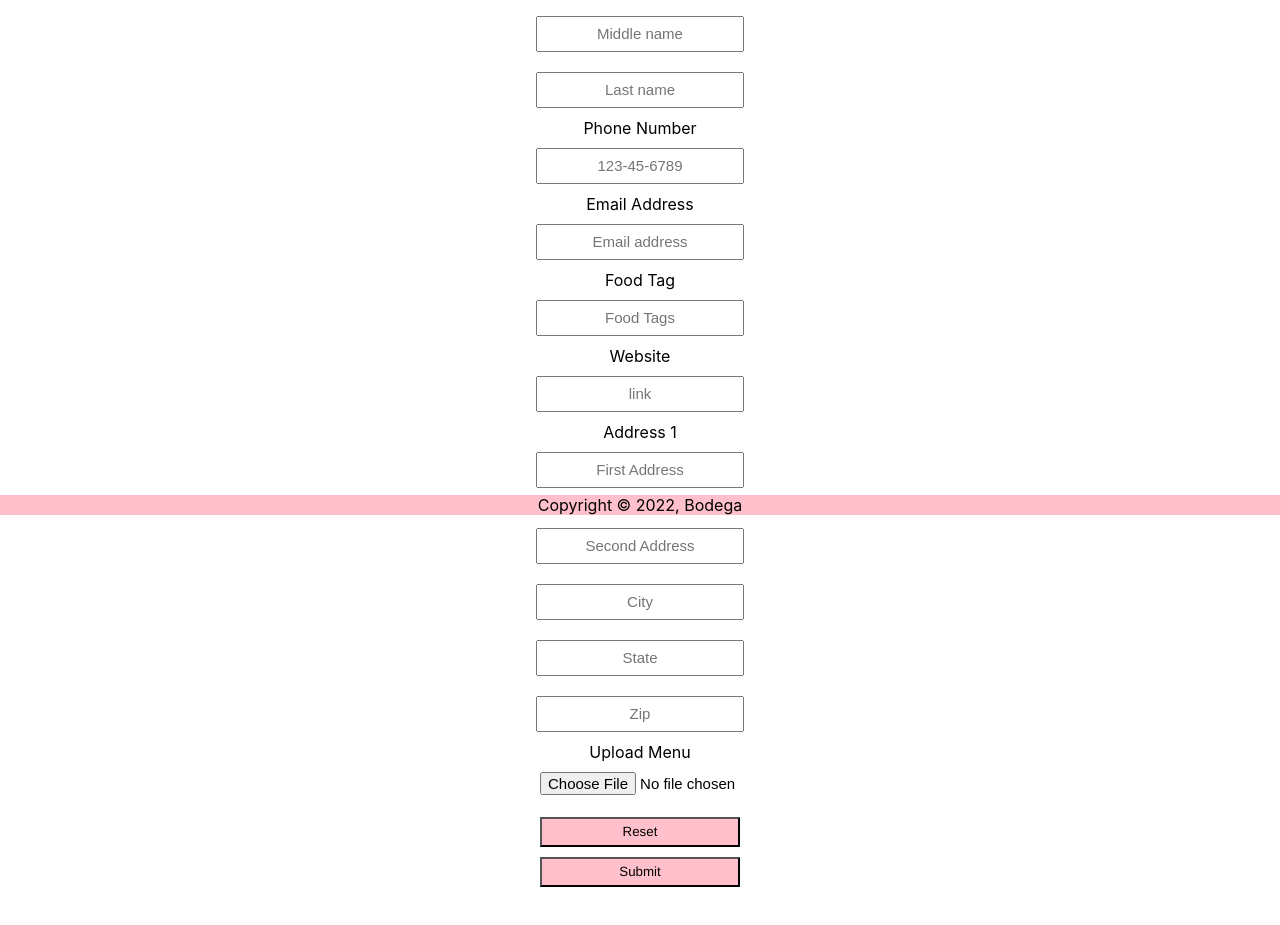
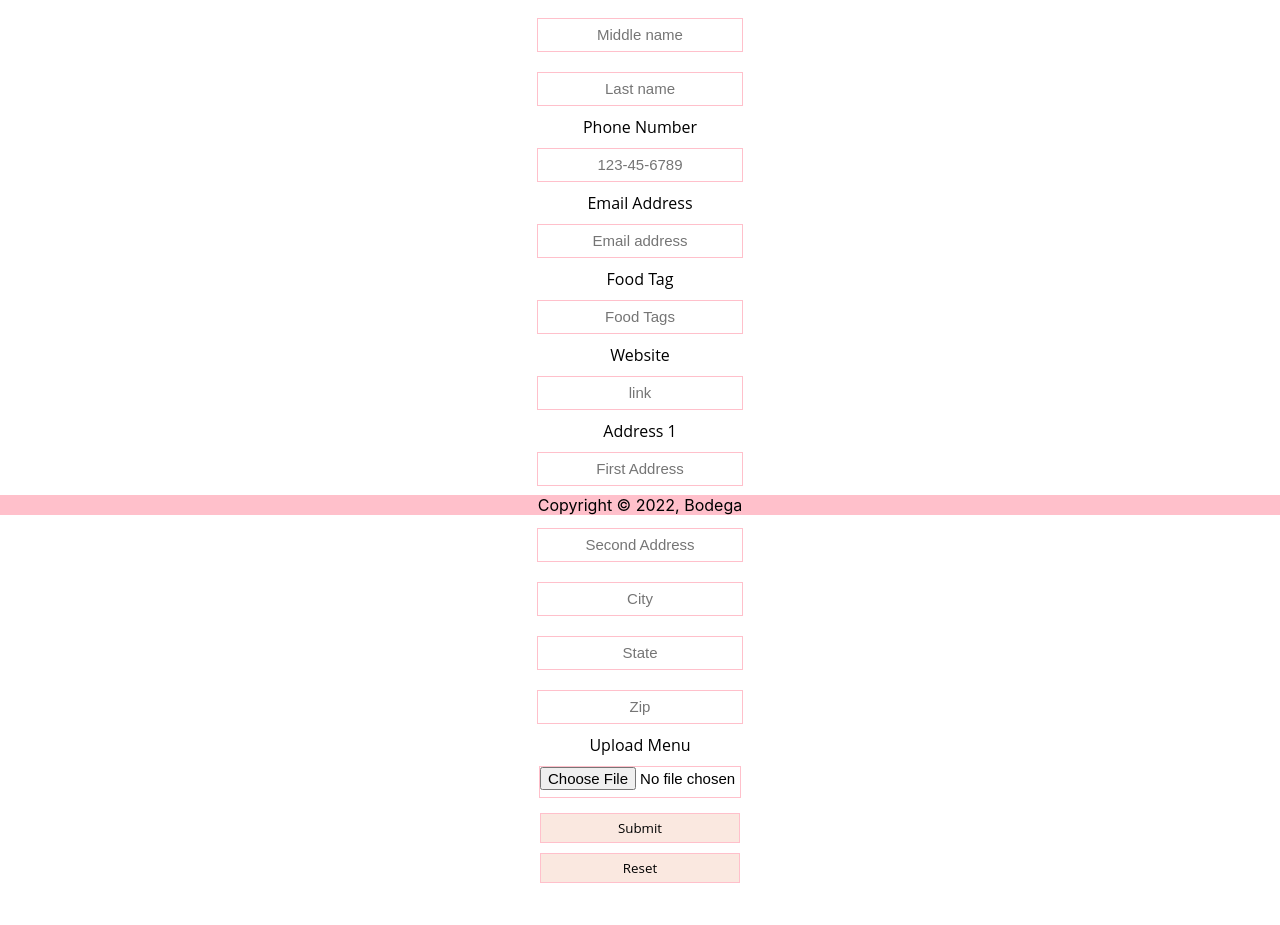
Before and after one commit to RobinRosculete/Bodega-Web-Application, a React (Create React App) app in the folder client/: page /CFO-Shop-Creation in a window 1280 px wide. Shown: the part 285-1210 px from the top of the page. Built offline with nearby package versions, Linux system fonts and the light colour scheme; the HTML template or start-up script is replaced by a standard one.

Commit message:
Added styling to forms and login page

```diff
--- a/client/src/pages/Forms/CreateCFOShop.js
+++ b/client/src/pages/Forms/CreateCFOShop.js
@@ -179,10 +179,10 @@ function CreateCFOShop() {
           accept="application/pdf"
         />
 
+        <button onClick={submitCFOShop}>Submit</button>
         <button type="reset" value="Reset">
           Reset
         </button>
-        <button onClick={submitCFOShop}>Submit</button>
       </form>
       <br />
       <br />
--- a/client/src/pages/Forms/froms.module.css
+++ b/client/src/pages/Forms/froms.module.css
@@ -3,6 +3,7 @@
   display: flex;
   flex-direction: column;
   align-items: center;
+  font-family: "Open Sans", sans-serif;
 }
 
 .formdiv input {
@@ -11,12 +12,32 @@
   height: 30px;
   margin: 10px;
   font-size: 15px;
+  border: 1px solid pink;
+  transition: background-color 0.2s ease-in-out;
+}
+.formdiv input:hover {
+  background-color: #fae8e0;
 }
 .formdiv button {
   text-align: center;
   width: 200px;
   height: 30px;
   margin: 5px;
+  font-family: "Open Sans", sans-serif;
+  border: none;
+  color: #000000;
+  border: 1px solid pink;
+  transition: background-color 0.3s ease-in-out;
+  background-color: #fae8e0;
+}
+.formdiv button:hover {
   background-color: pink;
-  font-family: "Franklin Gothic Medium", "Arial Narrow", Arial, sans-serif;
+  box-shadow: 0 4px 8px 0 rgba(0, 0, 0, 0.2);
 }
+.formdiv label {
+  font-family: "Open Sans", sans-serif;
+  display: block;
+  color: #000000;
+  border: none;
+  transition: color 0.2s ease-in-out;
+}
--- a/client/src/pages/Login/Login.js
+++ b/client/src/pages/Login/Login.js
@@ -1,5 +1,5 @@
 import React, { useState } from "react";
-import style from "./Login.module.css";
+import Style from "./Login.module.css";
 
 function Login() {
   const [errors, setErrors] = useState({});
@@ -21,7 +21,7 @@ function Login() {
   };
 
   return (
-    <div className={style.LoginWrapper}>
+    <div className={Style.LoginWrapper}>
       <h2>Log In </h2>
       <form onSubmit={(event) => handleSubmit(event)}>
         <label>
@@ -49,7 +49,7 @@ function Login() {
         </label>
         <div>
           <br />
-          <button type="submit" className={style.submitButton}>
+          <button type="submit" className={Style.submitButton}>
             Log in
           </button>
           <br />
--- a/client/src/pages/Login/Login.module.css
+++ b/client/src/pages/Login/Login.module.css
@@ -63,17 +63,24 @@
   background-color: #fff;
   min-height: 10px;
   font-size: 18px;
-
-  border: 2px solid rgb(0, 0, 0);
-  padding: 10px;
+  text-align: center;
+  width: 200px;
+  height: 30px;
+  margin: 10px;
+  font-size: 15px;
+  border: 1px solid pink;
+  transition: background-color 0.2s ease-in-out;
+}
+.LoginWrapper input:hover {
+  background-color: #fae8e0;
 }
 
 .submitButton {
-  background: pink;
+  background: #fae8e0;
   border-radius: 999px;
   box-shadow: pink 0 10px 20px -10px;
   box-sizing: border-box;
-  color: #000000;
+  color: #000000be;
   cursor: pointer;
   font-size: 16px;
   font-weight: 700;
@@ -90,7 +97,7 @@
 }
 
 .submitButton:hover {
-  background: #000000;
-  color: #ffb8fe;
+  background: pink;
+  color: #000000;
   box-shadow: #000000 0 10px 20px -10px;
 }
```
